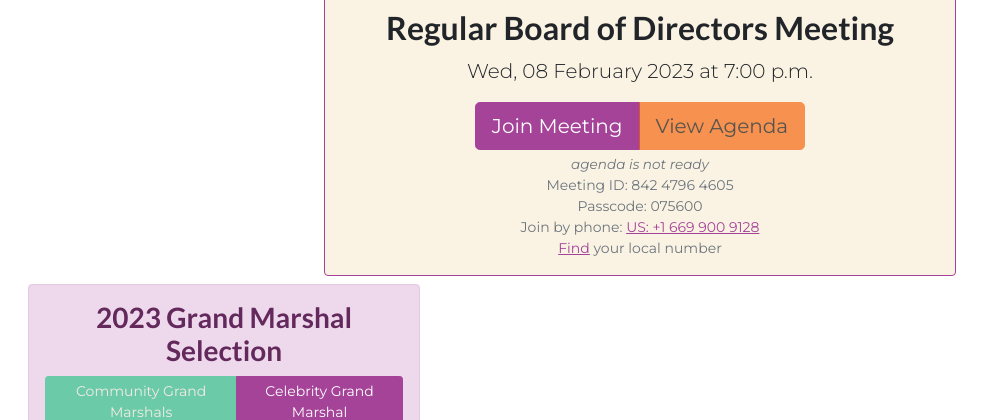
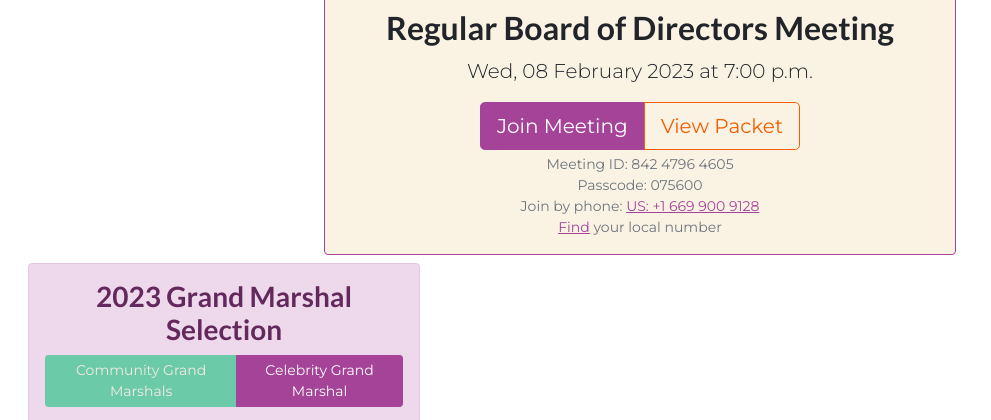
Before and after one commit to sfpride/members, a Jekyll site: the page built from index.html, in a window 1280 px wide and 900 px high, cut to the strip 261-681 px from the top of the window. Shown: the whole strip, without its empty margins (0-991 px from the left). Built offline with Jekyll 4.4.1, drawn with Linux system fonts in a browser that asks for light colours; some web fonts are replaced.

Commit message:
Update meetings.yml

```diff
--- a/_data/meetings.yml
+++ b/_data/meetings.yml
@@ -8,8 +8,8 @@
   zoom-link: "https://us02web.zoom.us/j/84247964605?pwd=WUIxT3FKUTcwQVQ0anZSYXRRSjZEdz09"
   zoom-id: "842 4796 4605"
   zoom-passcode: "075600"
-  #agenda: "https://cdn.sfpride.org/docs/meetings/20230104-sfpride-board-agenda.pdf"
-  #packet: "https://cdn.sfpride.org/docs/meetings/20230104-sfpride-board-packet.pdf"
+  agenda: "https://cdn.sfpride.org/docs/meetings/20230208-sfpride-board-agenda.pdf"
+  packet: "https://cdn.sfpride.org/docs/meetings/20230208-sfpride-board-packet.pdf"
 - title: Regular Membership Meeting
   active: false
   type: online
```
